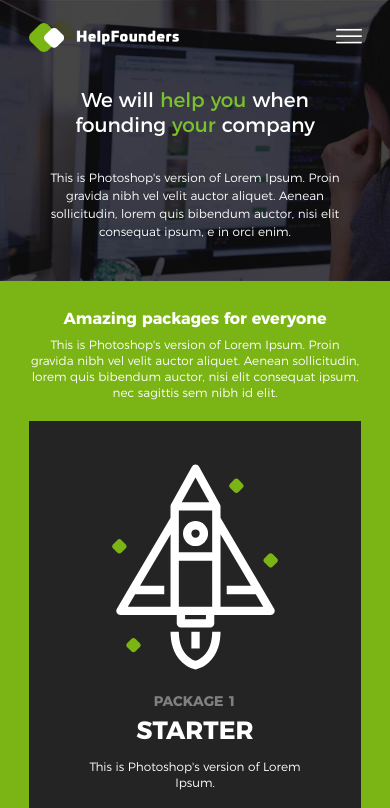
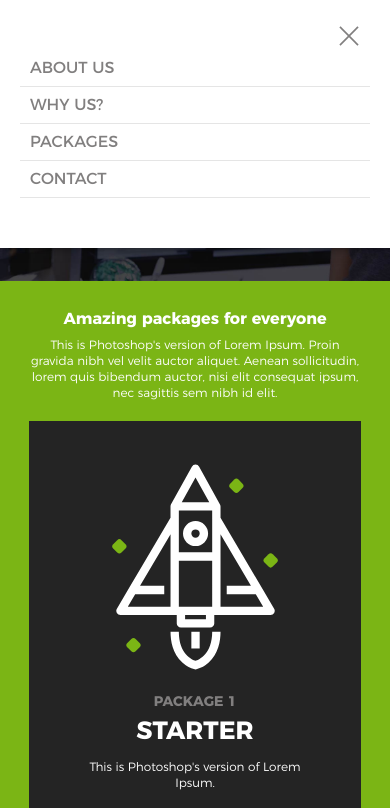
Before and after one commit to k-krusiec/layouts, a website: page layout004/app/index.html in a window 390 px wide. Both pictures are taken after a click on the button 349 px from the left and 36 px from the top of the page. Shown: the top 808 px of the page. Drawn offline with nearby package versions, Linux system fonts and the light colour scheme; files that its build step writes are made by us from their sources.

Commit message:
added mobile menu support

```diff
--- a/layout004/app/js/main.js
+++ b/layout004/app/js/main.js
@@ -1 +1,14 @@
-// log
+document.addEventListener('DOMContentLoaded', () => {
+  (function () {
+    const mainNav = document.querySelector('.main-navigation');
+    const list = mainNav.querySelector('ul');
+    const hamburgerBtn = mainNav.querySelector('.hamburger-btn');
+
+    hamburgerBtn.addEventListener('click', () => {
+      hamburgerBtn.firstElementChild.classList.toggle('hidden');
+      hamburgerBtn.lastElementChild.classList.toggle('hidden');
+      list.classList.toggle('hidden');
+      mainNav.classList.toggle('fade-in');
+    })
+  })();
+});
--- /dev/null
+++ b/layout004/app/scss/partials/_animations.scss
@@ -0,0 +1,8 @@
+@keyframes fadeIn {
+  0% {
+    opacity: 0;
+  }
+  100% {
+    opacity: 1;
+  }
+}
--- a/layout004/app/scss/partials/_header.scss
+++ b/layout004/app/scss/partials/_header.scss
@@ -13,7 +13,6 @@ header {
 
     ul {
       margin: 50px 20px;
-
       li {
         list-style: none;
         padding: 10px;
@@ -27,6 +26,10 @@ header {
         }
       }
     }
+  }
+
+  .fade-in {
+    animation: fadeIn .3s steps(90) forwards;
   }
 
   .hamburger-btn {
--- a/layout004/app/scss/style.scss
+++ b/layout004/app/scss/style.scss
@@ -8,3 +8,4 @@
 @import 'partials/overview';
 @import 'partials/clients';
 @import 'partials/footer';
+@import 'partials/animations';
```
Also changed, not shown: layout004/app/scss/partials/_mediaqueries.scss (added).
